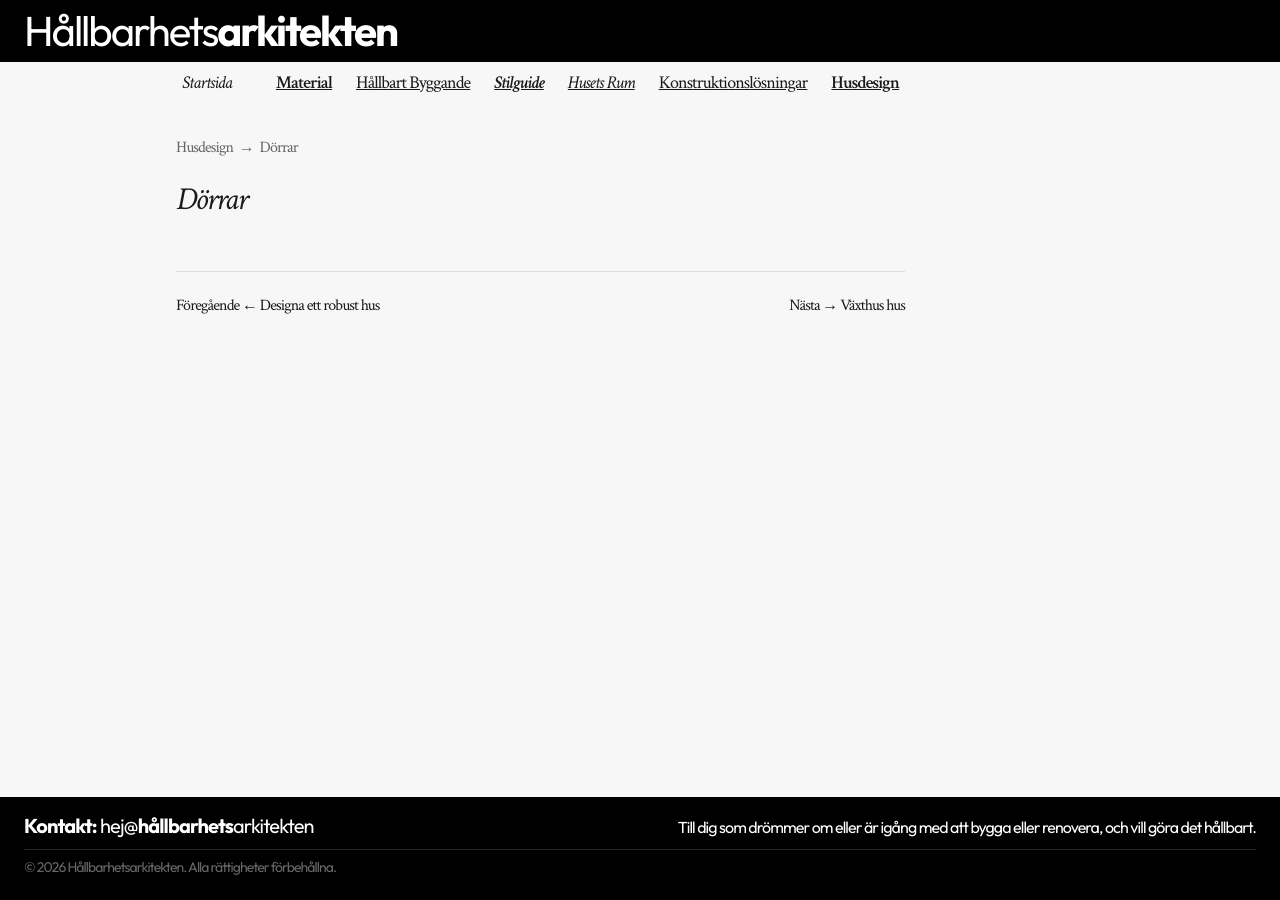
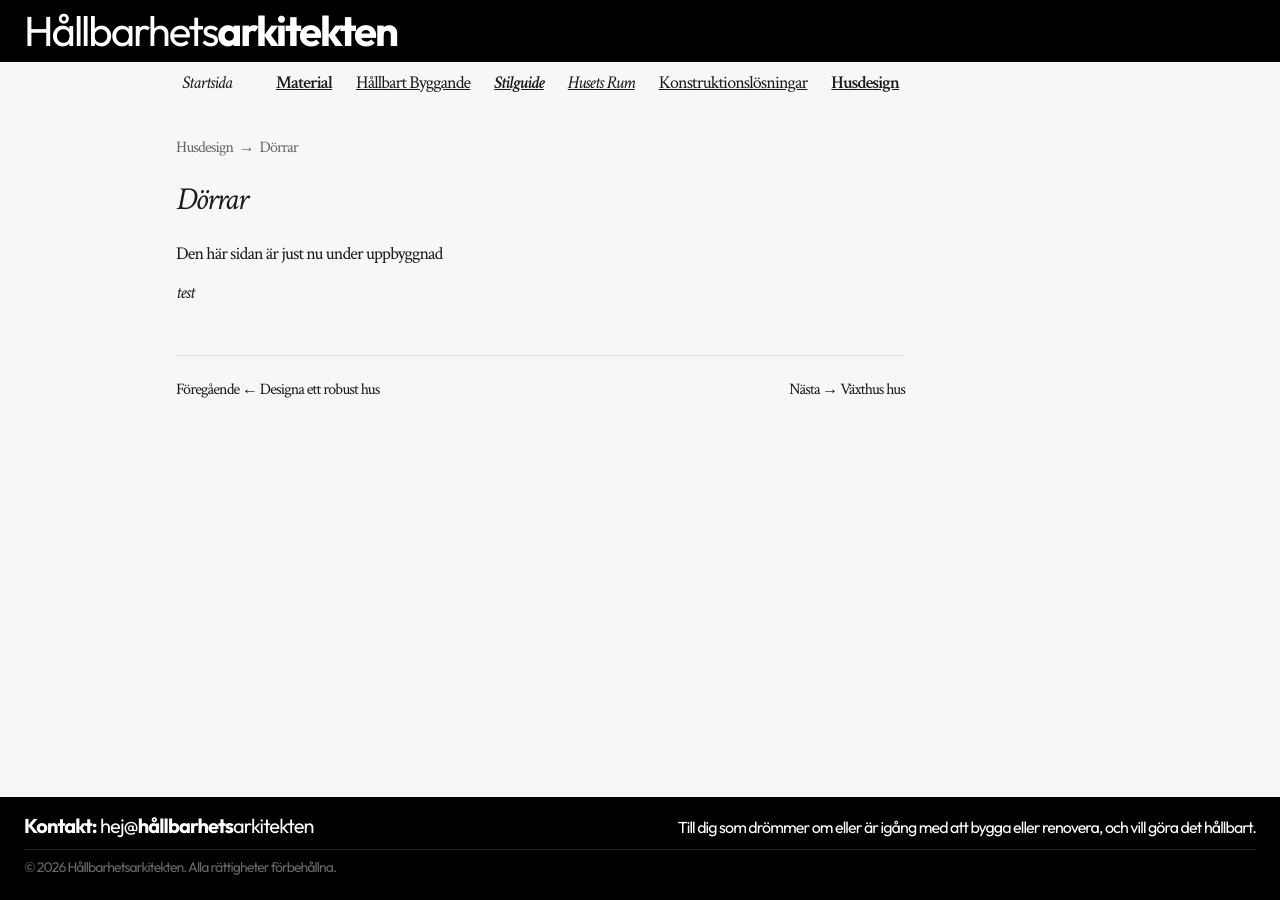
Before and after one commit to rikardv/rikardv.github.io, a Jekyll site: the page built from husdesign/dorrar.md, in a window 1280 px wide. Built offline with Jekyll 4.4.1, drawn with Linux system fonts in a browser that asks for light colours.

Commit message:
Update dorrar.md

```diff
--- a/husdesign/dorrar.md
+++ b/husdesign/dorrar.md
@@ -4,3 +4,5 @@ category: Husdesign
 category_url: /husdesign/
 layout: page
 ---
+Den här sidan är just nu under uppbyggnad
+#### test
```
